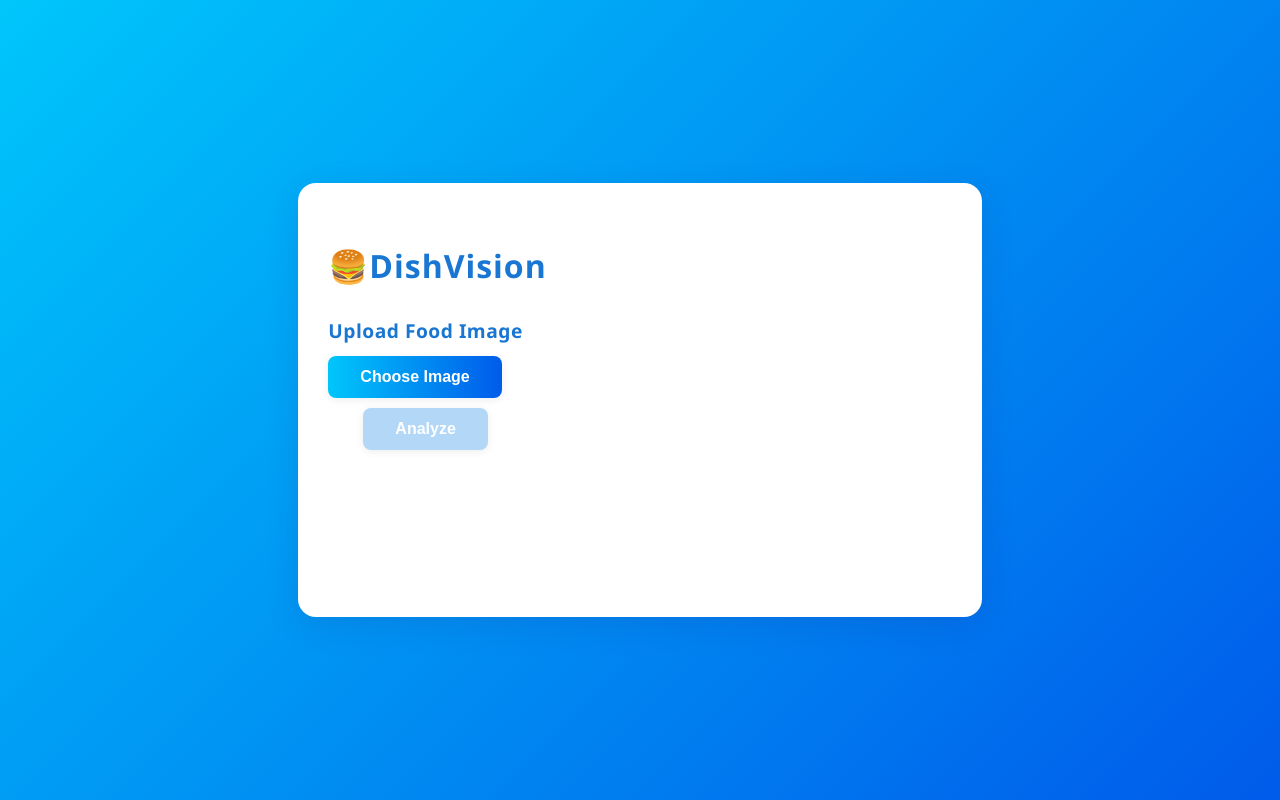
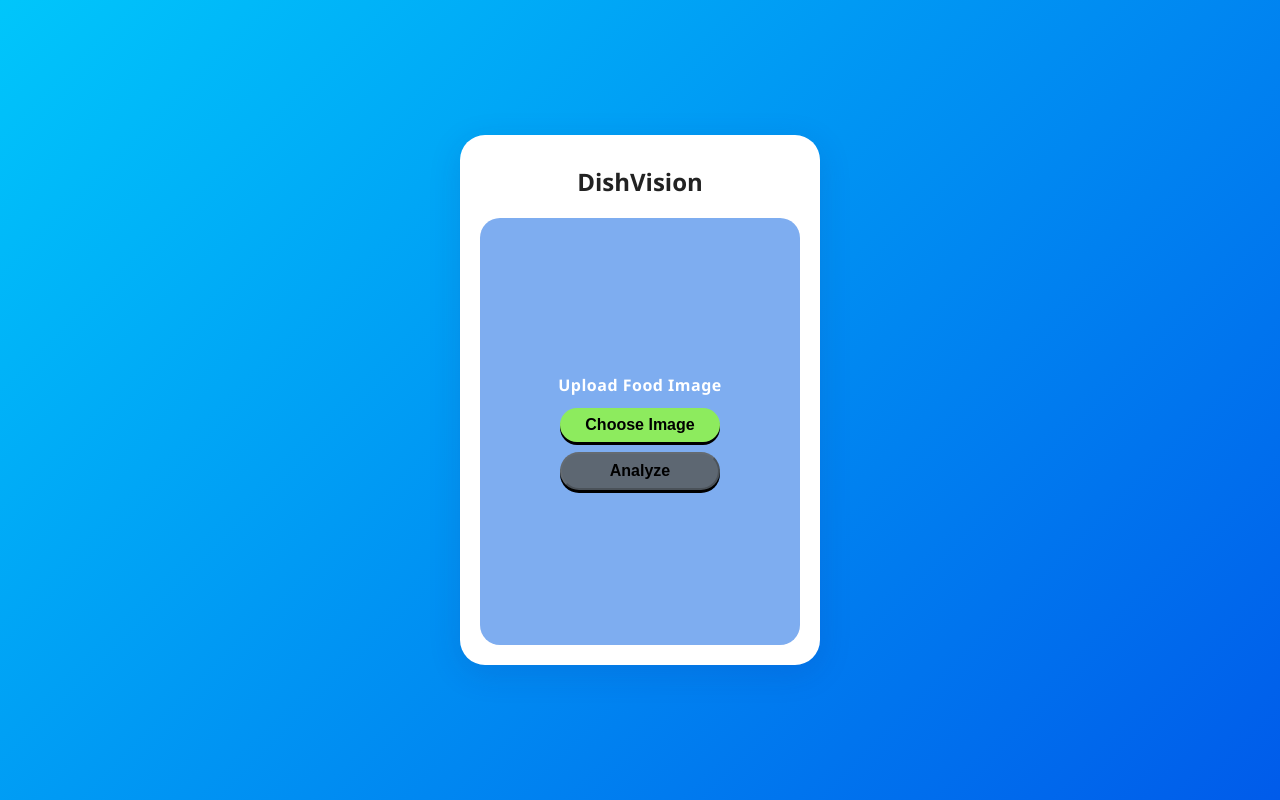
Before and after one commit to avikalp24022/dishvision, a Flask app: page / in a window 1280 px wide. Run offline with Flask 3, Linux system fonts and the light colour scheme.

Commit message:
updated UI

````diff
--- a/app.py
+++ b/app.py
@@ -96,20 +96,23 @@ def predict_food_and_nutrition(image):
         """
 
         response = model.generate_content([prompt, image])
+
+        # Process the response
         json_str = response.text.strip()
         if json_str.startswith("```"):
             json_str = re.sub(r"^```[a-zA-Z]*\n?", "", json_str)
             json_str = re.sub(r"\n?```$", "", json_str)
 
-        print("Gemini raw response:", repr(json_str))
+        # print("Gemini raw response:", repr(json_str))
 
+        # Check if the response is empty
         if not json_str:
             raise Exception("Gemini API returned an empty response.")
 
         try:
             food_data = json.loads(json_str)
         except json.JSONDecodeError as e:
-            print("Raw Gemini response:", repr(json_str))  # For debugging
+            # print("Raw Gemini response:", repr(json_str))  # For debugging
             raise Exception(f"Invalid JSON from Gemini API: {e}\nRaw response: {json_str}")
 
         # --- Nutrition map lookup ---
@@ -131,6 +134,7 @@ def predict_food_and_nutrition(image):
             "Vitamin D": ["Vitamin D (IU)", "Vitamin D"]
         }
 
+        # Initialize nutrients dictionary
         if nutrition_info:
             nutrients = {}
             for out_key, possible_keys in field_map.items():
@@ -209,7 +213,7 @@ def analyze_food():
 
         # Get food prediction
         food_data = predict_food_and_nutrition(processed_image)
-        print("Food data:", food_data)  # Debugging output
+        # print("Food data:", food_data)  # Debugging output
     # Use food_data dictionary and return relevant information
 
     # return food_data
@@ -232,4 +236,5 @@ def health_check():
     return jsonify({'status': 'healthy', 'model_loaded': model is not None})
 
 if __name__ == '__main__':
+    # Ensure the nutrition data is loaded before starting the app
     app.run(debug=True, host='0.0.0.0', port=5000)
--- /dev/null
+++ b/static/css/styles.css
@@ -0,0 +1,288 @@
+body {
+    font-family: 'Segoe UI', Arial, sans-serif;
+    background: linear-gradient(135deg, #00c6fb 0%, #005bea 100%);
+    height:  100vh;
+    margin: 0;
+    padding: 10px;
+    box-sizing: border-box;
+    display: flex;
+    justify-content: center;
+    align-items: center;
+}
+
+.container {
+    max-height: calc(100% - 40px);
+    background: #fff;
+    max-width: 900px;
+    min-width: 320px;
+    min-height: 500px;
+    display: flex;           /* Add flex display */
+    flex-direction: column;  /* Stack children vertically */
+    border-radius: 25px;
+    box-shadow: 0 8px 32px 0 rgba(31, 38, 135, 0.15);
+    padding-inline: 20px;
+    padding-bottom: 20px;
+    padding-top: 10px;
+    overflow-y: scroll;
+    scrollbar-width: none;  /* Firefox */
+    -ms-overflow-style: none;  /* Internet Explorer and Edge */
+}
+
+/* Hide scrollbar for Chrome, Safari and Opera */
+.container::-webkit-scrollbar {
+    display: none;
+}
+
+.main-grid {
+    width: 100%;
+    flex: 1;               /* Make main-grid fill available space */
+    display: flex;
+    flex-direction: row;
+    gap: 10px;
+    justify-content: center;
+}
+
+.product-title {
+    font-size: 1.5em;
+    font-weight: 700;
+    color: #222;
+    margin: 0px;
+    margin-top : 10px;
+    margin-bottom: 10px;
+    padding-block: 10px;
+    padding-inline : 1em;
+    /* border : 2px solid #7eadf0; */
+    border-radius: 100px;
+    text-align: center;
+}
+
+.left-panel {
+    /* margin: 20px; */
+    display: flex;
+    flex-direction: column;
+    align-items: center;
+    justify-content: center;
+    padding: 20px;
+    width:calc(100% - 40px);
+    height: cals(100% - 20px);
+    flex: 1;               /* Make left panel fill its container */
+
+    background-color: #7eadf0;
+    /* border: 2px solid black;   */
+    border-radius: 20px;  /* Optional: adds rounded corners to match the container style */
+}
+
+.upload-label {
+    width: 100%;
+    padding:0px 20px;
+    text-align: center;
+    display: block;
+    margin-bottom: 12px;
+    font-weight: 600;
+    color: #ffffff;
+    /* font-size: 1.2em; */
+    letter-spacing: 0.5px;
+}
+
+#imageInput {
+    display: none;
+}
+
+.custom-upload-btn {
+    flex-shrink: 1;
+    background: rgb(141, 235, 94);
+    /* color: #7890d8; */
+    color: black;
+    width: 160px;
+    border: none;
+    padding-block: 8px;
+    text-align: center;
+    font-size: 1em;
+    font-weight: 600;
+    cursor: pointer;
+    box-shadow: black 0px 3px 0px;
+    margin-bottom: 10px;
+    border-radius: 100px;
+}
+
+.file-name {
+    display: none;
+}
+
+#preview {
+    width: 100%;
+    max-width: 260px;
+    max-height: 260px;
+    border-radius: 12px;
+    box-shadow: 0 2px 12px rgba(0,0,0,0.08);
+    margin-bottom: 18px;
+    object-fit: cover;
+    background: #f4f8fb;
+    display: none;
+}
+
+#analyzeBtn {
+    width: 160px;
+    padding-block: 8px;
+    text-align: center;
+    background: rgb(141, 235, 94);
+    /* color: #7890d8; */
+    color: black;
+    border-radius: 8px;
+    font-size: 1em;
+    font-weight: 600;
+    cursor: pointer;
+    align-self: center;
+    border-radius: 100px;
+    box-shadow: black 0px 3px 0px;
+}
+
+#analyzeBtn:disabled {
+    background: #5d6772;
+    cursor: not-allowed;
+}
+
+.right-panel {
+    min-height: 260px;
+    border-radius: 20px;
+    background-color: #7eadf0;
+    display: none;  /* Hide by default */
+    flex: 2;               /* Make right panel twice the size of left panel */
+}
+
+#result {
+    font-size: 1.08em;
+    color: #222;
+    padding: 20px;
+}
+
+.dish-name {
+    font-size: 1.3em;
+    width: 100%;
+    font-weight: 700;
+    color: #ffffff;
+    margin-bottom: 1em;
+    text-align: center;
+}
+
+.ingredients {
+    margin-block: 10px;
+    padding: 20px;
+    border: white 2px solid;
+    border-radius: 20px;
+}
+
+.ingredients-title {
+    font-weight: 600;
+    color: #ffffff;
+    margin-bottom: 1rem;
+}
+
+.ingredients-list {
+    margin-top: 1rem;
+    width: 100%;
+    display: flex;
+    flex-direction: row;
+    gap: 0.5rem;
+    flex-wrap: wrap;
+    align-items: center;
+}
+
+.ingredient-item {
+    flex-grow: 0;
+    flex-shrink: 0;
+    flex-basis: auto;
+    background-color: white;
+    padding: 0.5em 1em;
+    align-content: center;
+    color: black;
+    border-radius: 20px;
+    text-align: center;
+    display: flex;
+    align-items: center;
+    justify-content: center;
+}
+
+.nutrients {
+    margin-top: 10px;
+    padding: 20px;
+    border: white 2px solid;
+    border-radius: 20px;
+}
+
+.nutrients-title {
+    font-weight: 600;
+    color: #ffffff;
+    margin-bottom: 1em;
+}
+
+.serving-info {
+    margin-bottom: 10px;
+}
+
+.nutrients-list {
+    display: grid;
+    grid-template-columns: 1fr 1fr;
+    gap:10px;
+    margin: 0;
+    padding: 0;
+    list-style: none;
+}
+
+.nutrient-item {
+    background: #f4f8fb;
+    border-radius: 100px;
+    padding: 0.5em 2em;
+    color: #000000;
+    font-size: 1em;
+    display: flex;
+    align-items: center;
+    justify-content: space-between;
+
+}
+
+.loading {
+    width: 350px;
+    align-self: center;
+    justify-self: center;
+    color: #ffffff;
+    font-weight: 500;
+    margin-top: 20px;
+}
+
+.error {
+    color: #dc3545;
+    background: #f8d7da;
+    padding: 15px;
+    border-radius: 5px;
+    margin: 20px 0;
+}
+
+@media (max-width: 900px) {
+    .main-grid {
+        flex-direction: column;
+    }
+    .right-panel {
+        min-height: 0;
+    }
+    .left-panel {
+        align-items: center;
+    }
+    .ingredients-list, .nutrients-list {
+        grid-template-columns: 1fr;
+    }
+    #preview {
+        max-width: 90vw;
+        max-height: 40vw;
+    }
+}
+
+@media (max-width: 600px) {
+
+    .dish-name {
+        font-size: 1.1em;
+    }
+    .custom-upload-btn, #analyzeBtn {
+        font-size: 1em;
+    }
+}
--- a/templates/index.html
+++ b/templates/index.html
@@ -3,219 +3,34 @@
 <head>
     <meta charset="UTF-8">
     <meta name="viewport" content="width=device-width, initial-scale=1.0">
-    <title>🍔 DishVision</title>
-    <style>
-        body {
-            font-family: 'Segoe UI', Arial, sans-serif;
-            background: linear-gradient(135deg, #00c6fb 0%, #005bea 100%);
-            min-height: 100vh;
-            margin: 0;
-            padding: 0;
-            /* Ensure body takes full height for background */
-            box-sizing: border-box;
-            display: flex;                /* Add this */
-            justify-content: center;      /* Add this */
-            align-items: center;          /* Add this */
-        }
-        .container {
-            background: #fff;
-            max-width: 900px;
-            margin: 40px auto 40px auto; /* Add more top/bottom margin for spacing */
-            border-radius: 18px;
-            box-shadow: 0 8px 32px 0 rgba(31, 38, 135, 0.15);
-            padding: 40px 30px 40px 30px;
-            /* Add left/right margin for background visibility on all screens */
-        }
-        .main-grid {
-            display: grid;
-            grid-template-columns: 1fr 2fr;
-            gap: 40px;
-            align-items: flex-start;
-        }
-        .left-panel {
-            display: flex;
-            flex-direction: column;
-            align-items: flex-start;
-        }
-        .upload-label {
-            display: block;
-            margin-bottom: 12px;
-            font-weight: 600;
-            color: #1976d2;
-            font-size: 1.2em;
-            letter-spacing: 0.5px;
-        }
-        #imageInput {
-            display: none;
-        }
-        .custom-upload-btn {
-            background: linear-gradient(90deg, #00c6fb 0%, #005bea 100%);
-            color: #fff;
-            border: none;
-            border-radius: 8px;
-            padding: 12px 32px;
-            font-size: 1em;
-            font-weight: 600;
-            cursor: pointer;
-            transition: background 0.2s, box-shadow 0.2s;
-            box-shadow: 0 2px 8px rgba(0,0,0,0.07);
-            margin-bottom: 10px;
-            margin-left: 0;
-        }
-        .file-name {
-            display: none;
-        }
-        #preview {
-            width: 100%;
-            max-width: 260px;
-            max-height: 260px;
-            border-radius: 12px;
-            box-shadow: 0 2px 12px rgba(0,0,0,0.08);
-            margin-bottom: 18px;
-            object-fit: cover;
-            background: #f4f8fb;
-            display: none;
-        }
-        #analyzeBtn {
-            background: linear-gradient(90deg, #00c6fb 0%, #005bea 100%);
-            color: #fff;
-            border: none;
-            border-radius: 8px;
-            padding: 12px 32px;
-            font-size: 1em;
-            font-weight: 600;
-            cursor: pointer;
-            transition: background 0.2s, box-shadow 0.2s;
-            box-shadow: 0 2px 8px rgba(0,0,0,0.07);
-            align-self: center;
-        }
-        #analyzeBtn:disabled {
-            background: #b2d7f7;
-            cursor: not-allowed;
-        }
-        .right-panel {
-            min-height: 260px;
-            display: flex;
-            flex-direction: column;
-            justify-content: center;
-        }
-        #result {
-            font-size: 1.08em;
-            color: #222;
-        }
-        .dish-name {
-            font-size: 1.5em;
-            font-weight: 700;
-            color: #005bea;
-            margin-bottom: 10px;
-            letter-spacing: 0.5px;
-        }
-        .ingredients {
-            margin-bottom: 18px;
-        }
-        .ingredients-title {
-            font-weight: 600;
-            color: #00a6ff;
-            margin-bottom: 4px;
-        }
-        .ingredients-list {
-            margin: 0;
-            padding-left: 0;
-            color: #444;
-            display: grid;
-            grid-template-columns: 1fr 1fr;
-            gap: 2px 18px;
-            list-style: none;
-        }
-        .nutrients-title {
-            font-weight: 600;
-            color: #00a6ff;
-            margin-bottom: 4px;
-        }
-        .nutrients-list {
-            display: grid;
-            grid-template-columns: 1fr 1fr;
-            gap: 8px 24px;
-            margin: 0;
-            padding: 0;
-            list-style: none;
-        }
-        .nutrient-item {
-            background: #f4f8fb;
-            border-radius: 6px;
-            padding: 8px 12px;
-            color: #333;
-            font-size: 1em;
-        }
-        .loading {
-            color: #005bea;
-            font-weight: 500;
-            margin-top: 20px;
-        }
-        .error {
-            color: #dc3545;
-            background: #f8d7da;
-            padding: 15px;
-            border-radius: 5px;
-            margin: 20px 0;
-        }
-        @media (max-width: 900px) {
-            .container {
-                padding: 20px 5vw 20px 5vw;
-                margin: 30px 10vw 30px 10vw; /* Add left/right margin */
-            }
-            .main-grid {
-                grid-template-columns: 1fr;
-                gap: 30px;
-            }
-            .right-panel {
-                min-height: 0;
-            }
-            .left-panel {
-                align-items: center;
-            }
-            .ingredients-list, .nutrients-list {
-                grid-template-columns: 1fr;
-            }
-            #preview {
-                max-width: 90vw;
-                max-height: 40vw;
-            }
-        }
-        @media (max-width: 600px) {
-            .container {
-                padding: 10px 4vw 10px 4vw;
-                margin: 16px 2vw 16px 2vw; /* More margin for very small screens */
-            }
-            .dish-name {
-                font-size: 1.1em;
-            }
-            .custom-upload-btn, #analyzeBtn {
-                width: 100%;
-                padding: 12px 0;
-                font-size: 1em;
-            }
-        }
-    </style>
+    <title> DishVision</title>
+    <link rel="stylesheet" href="{{ url_for('static', filename='css/styles.css') }}">
 </head>
 <body>
     <div class="container">
-        <h1 style="color:#1976d2; margin-bottom: 30px; letter-spacing: 1px; font-weight: 700;">🍔DishVision</h1>
+        <h1 class="product-title" > DishVision</h1>
         <div class="main-grid">
             <div class="left-panel">
+                <!-- Upload food image button -->
                 <label class="upload-label" for="imageInput">Upload Food Image</label>
                 <button class="custom-upload-btn" id="customUploadBtn" type="button">Choose Image</button>
+                <!-- Input field for selecting image file -->
                 <input type="file" id="imageInput" accept="image/*">
+                <!-- Display selected file name -->
                 <div class="file-name" id="fileName"></div>
+                <!-- Image preview -->
                 <img id="preview" src="#" alt="Image Preview">
+                <!-- Analyze button -->
                 <button id="analyzeBtn" disabled>Analyze</button>
             </div>
             <div class="right-panel">
+                <!-- Display analysis result -->
                 <div id="result"></div>
             </div>
         </div>
     </div>
     <script>
+        // Get elements
         const imageInput = document.getElementById('imageInput');
         const customUploadBtn = document.getElementById('customUploadBtn');
         const fileNameDiv = document.getElementById('fileName');
@@ -224,35 +39,59 @@
         const resultDiv = document.getElementById('result');
         let imageData = null;
 
+        // Add event listener to custom upload button
         customUploadBtn.addEventListener('click', function() {
             imageInput.click();
         });
 
+        // Add event listener to image input field
         imageInput.addEventListener('change', function() {
             const file = this.files[0];
             if (file) {
+                // Clear selected file name
                 fileNameDiv.textContent = '';
+                // Read file as data URL
                 const reader = new FileReader();
                 reader.onload = function(e) {
+                    // Set image preview source
                     preview.src = e.target.result;
+                    // Show image preview
                     preview.style.display = 'block';
+                    // Save image data
                     imageData = e.target.result;
+                    // Enable analyze button
                     analyzeBtn.disabled = false;
+                    // Clear result div
                     resultDiv.innerHTML = '';
+
+                    // Hide right panel when new image is selected
+                    const rightPanel = document.querySelector('.right-panel');
+                    rightPanel.style.display = 'none';
                 }
                 reader.readAsDataURL(file);
             } else {
+                // Clear selected file name
                 fileNameDiv.textContent = '';
+                // Hide image preview
                 preview.style.display = 'none';
+                // Disable analyze button
                 analyzeBtn.disabled = true;
+                // Clear image data
                 imageData = null;
             }
         });
 
+        // Add event listener to analyze button
         analyzeBtn.addEventListener('click', function() {
             if (!imageData) return;
+            // Disable analyze button while analyzing
             analyzeBtn.disabled = true;
+            // Show right panel when analyze is clicked
+            const rightPanel = document.querySelector('.right-panel');
+            rightPanel.style.display = 'block';
+            // Set result div to loading message
             resultDiv.innerHTML = '<span class="loading">Analyzing...</span>';
+            // Make API call to analyze image
             fetch('/api/analyze', {
                 method: 'POST',
                 headers: { 'Content-Type': 'application/json' },
@@ -260,37 +99,52 @@
             })
             .then(response => response.json())
             .then(data => {
+                // Enable analyze button after analysis is complete
                 analyzeBtn.disabled = false;
                 if (data.success) {
                     const food = data.data;
+                    // Set result div to analysis result
                     resultDiv.innerHTML = `
-                        <div class="dish-name">${food.dishName || 'Unknown Dish'}</div>
+                        <div class="dish-name">${(food.dishName && food.dishName.includes('(')) ?
+    food.dishName.substring(0, food.dishName.indexOf('(')).trim() :
+    (food.dishName || 'Unknown Dish')}</div>
                         <div class="ingredients">
                             <div class="ingredients-title">Ingredients:</div>
-                            <ul class="ingredients-list">
-                                ${(food.Ingredients && food.Ingredients.length > 0) ? food.Ingredients.map(i => `<li>${i}</li>`).join('') : '<li>Not available</li>'}
-                            </ul>
+                            <div class="ingredients-list">
+                                ${(food.Ingredients && food.Ingredients.length > 0) ?
+                                    food.Ingredients.map(ingredient => `<div class="ingredient-item">• ${ingredient}</div>`).join('')
+                                    : '<div class="ingredient-item">• Not available</div>'}
+                            </div>
                         </div>
-                        <div class="nutrients-title">Nutrients:</div>
-                        <ul class="nutrients-list">
-                            <li class="nutrient-item"><b>Protein:</b> ${food.Nutrients.Protein ?? 'N/A'}g</li>
-                            <li class="nutrient-item"><b>Total Fat:</b> ${food.Nutrients["Total Fat"] ?? 'N/A'}g</li>
-                            <li class="nutrient-item"><b>Carbohydrates:</b> ${food.Nutrients.Carbohydrates ?? 'N/A'}g</li>
-                            <li class="nutrient-item"><b>Calories:</b> ${food.Nutrients.Calories ?? 'N/A'} kcal</li>
-                            <li class="nutrient-item"><b>Sugars:</b> ${food.Nutrients.Sugars ?? 'N/A'}g</li>
-                            <li class="nutrient-item"><b>Sodium:</b> ${food.Nutrients.Sodium ?? 'N/A'}mg</li>
-                            <li class="nutrient-item"><b>Iron:</b> ${food.Nutrients.Iron ?? 'N/A'}mg</li>
-                            <li class="nutrient-item"><b>Vitamin A:</b> ${food.Nutrients["Vitamin A"] ?? 'N/A'}mcg</li>
-                            <li class="nutrient-item"><b>Vitamin C:</b> ${food.Nutrients["Vitamin C"] ?? 'N/A'}mg</li>
-                            <li class="nutrient-item"><b>Vitamin D:</b> ${food.Nutrients["Vitamin D"] ?? 'N/A'}IU</li>
-                        </ul>
+                        <div class="nutrients">
+        <div class="nutrients-title">Nutrients:</div>
+        <div class="serving-info nutrient-item">
+            <span><b>Serving Size:</b></span>
+            <span>${food.Nutrients["Per Serving Household Measure"] ?? 'N/A'}</span>
+        </div>
+        <ul class="nutrients-list">
+            <li class="nutrient-item"><span><b>Protein:</b></span><span>${food.Nutrients.Protein ?? 'N/A'}g</span></li>
+            <li class="nutrient-item"><span><b>Total Fat:</b></span><span>${food.Nutrients["Total Fat"] ?? 'N/A'}g</span></li>
+            <li class="nutrient-item"><span><b>Carbohydrates:</b></span><span>${food.Nutrients.Carbohydrates ?? 'N/A'}g</span></li>
+            <li class="nutrient-item"><span><b>Calories:</b></span><span>${food.Nutrients.Calories ?? 'N/A'} kcal</span></li>
+            <li class="nutrient-item"><span><b>Sugars:</b></span><span>${food.Nutrients.Sugars ?? 'N/A'}g</span></li>
+            <li class="nutrient-item"><span><b>Sodium:</b></span><span>${food.Nutrients.Sodium ?? 'N/A'}mg</span></li>
+            <li class="nutrient-item"><span><b>Iron:</b></span><span>${food.Nutrients.Iron ?? 'N/A'}mg</span></li>
+            <li class="nutrient-item"><span><b>Vitamin A:</b></span><span>${food.Nutrients["Vitamin A"] ?? 'N/A'}mcg</span></li>
+            <li class="nutrient-item"><span><b>Vitamin C:</b></span><span>${food.Nutrients["Vitamin C"] ?? 'N/A'}mg</span></li>
+            <li class="nutrient-item"><span><b>Vitamin D:</b></span><span>${food.Nutrients["Vitamin D"] ?? 'N/A'}IU</span></li>
+        </ul>
+    </div>
                     `;
                 } else {
+                    // Set result div to error message
                     resultDiv.innerHTML = `<div class="error">Error: ${data.error}</div>`;
                 }
             })
             .catch(err => {
+                // Enable analyze button after analysis is complete
                 analyzeBtn.disabled = false;
+                // Set result div to error message
                 resultDiv.innerHTML = `<div class="error">Error: ${err}</div>`;
             });
         });
````
